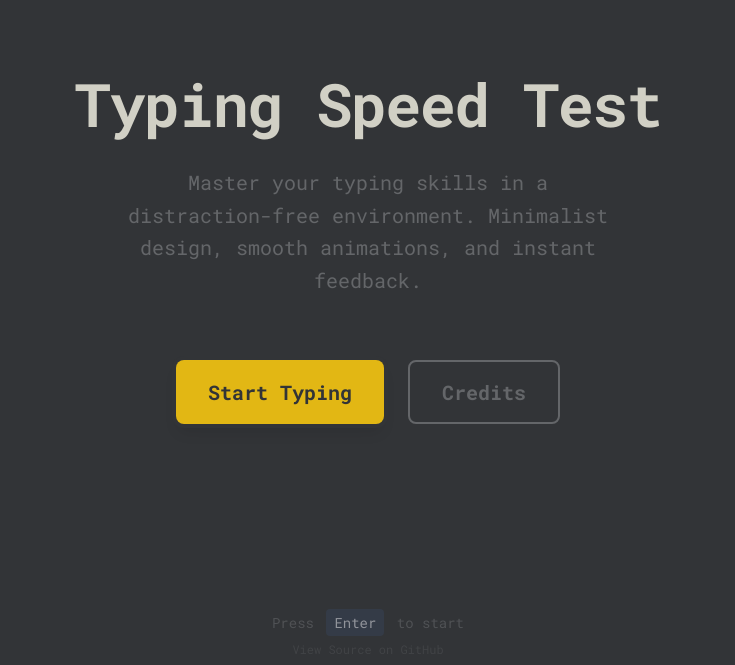
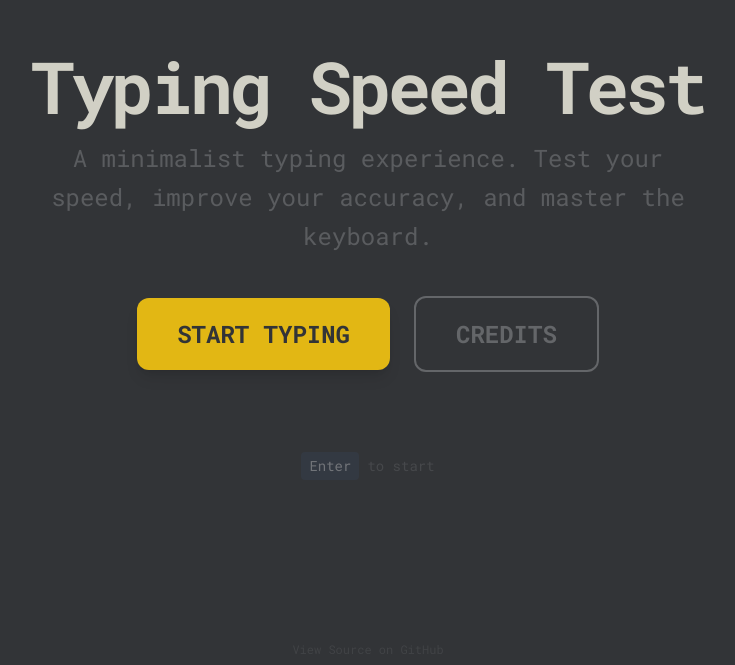
Before and after one commit to ramkrishna-js/Typing-Speed-Test, a React (Vite) app: page /#/ in a window 1280 px wide. Shown: the part 135-800 px from the top of the page, without its empty margins (272-1007 px from the left). Built offline with nearby package versions, Linux system fonts and the light colour scheme.

Commit message:
Fix: Start button, Contributors list, and README updates
Co-authored-by: ugadim51 <ugadim51@gmail.com>

```diff
--- a/src/components/Credits.jsx
+++ b/src/components/Credits.jsx
@@ -5,8 +5,12 @@ const Credits = ({ onBack }) => {
   const [loading, setLoading] = useState(true);
 
   useEffect(() => {
+    // We use the direct API URL. Casing should not matter but we use the exact one.
     fetch('https://api.github.com/repos/ramkrishna-js/Typing-Speed-Test/contributors')
-      .then(res => res.json())
+      .then(res => {
+        if (!res.ok) throw new Error('Failed to fetch');
+        return res.json();
+      })
       .then(data => {
         if (Array.isArray(data)) {
           setContributors(data);
@@ -14,53 +18,66 @@ const Credits = ({ onBack }) => {
         setLoading(false);
       })
       .catch(err => {
-        console.error("Failed to fetch contributors", err);
+        console.error("Contributors fetch error:", err);
         setLoading(false);
       });
   }, []);
 
-  const handleKeyDown = (e) => {
-    if (e.key === 'Escape') {
-      onBack();
-    }
-  };
-
   return (
     <div
-      className="flex flex-col items-center justify-center min-h-screen text-center space-y-8 animate-fade-in p-8"
-      onKeyDown={handleKeyDown}
+      className="flex flex-col items-center justify-center min-h-screen p-6 sm:p-12 space-y-10 outline-none"
+      onKeyDown={(e) => e.key === 'Escape' && onBack()}
       tabIndex={0}
       autoFocus
     >
-      <h1 className="text-4xl font-bold text-[var(--color-active-text)]">Credits</h1>
+      <div className="text-center space-y-2">
+        <h1 className="text-4xl md:text-5xl font-bold text-[var(--color-active-text)]">Project Credits</h1>
+        <p className="text-[var(--color-main-text)]">The people behind this project.</p>
+      </div>
 
-      <div className="bg-[var(--color-main-bg)] border border-[var(--color-main-text)] rounded-xl p-8 max-w-2xl w-full shadow-2xl">
-        {/* Main Developer */}
-        <div className="mb-10">
-          <h2 className="text-xl text-[var(--color-caret)] font-bold mb-4 uppercase tracking-widest">Main Developer</h2>
-          <div className="flex items-center justify-center space-x-4">
+      <div className="w-full max-w-3xl bg-[var(--color-main-bg)] border border-[var(--color-main-text)] rounded-2xl p-8 shadow-2xl space-y-12">
+
+        {/* Core Team */}
+        <div className="space-y-6">
+          <h2 className="text-sm uppercase tracking-[0.3em] text-[var(--color-main-text)] font-black text-center border-b border-[var(--color-main-text)] pb-2 opacity-50">
+            Core Team
+          </h2>
+          <div className="grid grid-cols-1 md:grid-cols-2 gap-8">
+            {/* Main Dev */}
+            <div className="flex items-center space-x-4 p-4 rounded-xl bg-white/5">
               <img src="https://github.com/ramkrishna-js.png" alt="ramkrishna-js" className="w-16 h-16 rounded-full border-2 border-[var(--color-caret)]" />
-             <div className="text-left">
-                <div className="text-[var(--color-active-text)] text-2xl font-bold">ramkrishna-js</div>
-                <a href="https://github.com/ramkrishna-js" target="_blank" className="text-[var(--color-main-text)] hover:text-[var(--color-active-text)] text-sm underline">View Profile</a>
+              <div>
+                <div className="text-[var(--color-active-text)] font-bold text-xl">ramkrishna-js</div>
+                <div className="text-[var(--color-main-text)] text-sm italic">Lead Developer</div>
+              </div>
+            </div>
+
+            {/* Co-Author / Collaborator */}
+            <div className="flex items-center space-x-4 p-4 rounded-xl bg-white/5">
+              <div className="w-16 h-16 rounded-full bg-gradient-to-br from-yellow-400 to-red-500 flex items-center justify-center text-white text-2xl font-bold border-2 border-[var(--color-caret)]">
+                U
+              </div>
+              <div>
+                <div className="text-[var(--color-active-text)] font-bold text-xl">ugadim51</div>
+                <div className="text-[var(--color-main-text)] text-sm italic">Co-Author</div>
+              </div>
             </div>
           </div>
         </div>
 
-        {/* Contributors */}
-        <div>
-          <h2 className="text-xl text-[var(--color-main-text)] font-bold mb-6 uppercase tracking-widest">Contributors</h2>
+        {/* GitHub Contributors */}
+        <div className="space-y-6">
+          <h2 className="text-sm uppercase tracking-[0.3em] text-[var(--color-main-text)] font-black text-center border-b border-[var(--color-main-text)] pb-2 opacity-50">
+            Contributors
+          </h2>
 
           {loading ? (
-            <div className="text-[var(--color-main-text)] animate-pulse">Loading...</div>
-          ) : (
-            <div className="grid grid-cols-1 sm:grid-cols-2 gap-4">
-              {contributors.filter(c => c.login !== 'ramkrishna-js').length === 0 ? (
-                 <div className="col-span-full text-[var(--color-main-text)] italic opacity-50">
-                    No other contributors yet. Be the first!
+            <div className="flex justify-center py-10">
+              <div className="w-8 h-8 border-4 border-[var(--color-caret)] border-t-transparent rounded-full animate-spin"></div>
             </div>
           ) : (
-                contributors
+            <div className="grid grid-cols-2 sm:grid-cols-3 md:grid-cols-4 gap-4">
+              {contributors
                 .filter(c => c.login !== 'ramkrishna-js')
                 .map(contributor => (
                   <a
@@ -68,12 +85,18 @@ const Credits = ({ onBack }) => {
                     href={contributor.html_url}
                     target="_blank"
                     rel="noreferrer"
-                      className="flex items-center space-x-3 p-3 rounded-lg hover:bg-white/5 transition-colors"
+                    className="flex flex-col items-center p-4 rounded-xl hover:bg-white/5 transition-all group"
                   >
-                      <img src={contributor.avatar_url} alt={contributor.login} className="w-10 h-10 rounded-full" />
-                      <span className="text-[var(--color-active-text)] font-mono">{contributor.login}</span>
+                    <img src={contributor.avatar_url} alt={contributor.login} className="w-12 h-12 rounded-full mb-3 group-hover:scale-110 transition-transform" />
+                    <span className="text-[var(--color-main-text)] group-hover:text-[var(--color-active-text)] text-sm truncate w-full text-center">
+                      {contributor.login}
+                    </span>
                   </a>
-                  ))
+                ))}
+              {contributors.filter(c => c.login !== 'ramkrishna-js').length === 0 && (
+                <div className="col-span-full text-center py-4 text-[var(--color-main-text)] italic text-sm">
+                  Waiting for more amazing people to contribute...
+                </div>
               )}
             </div>
           )}
@@ -82,9 +105,10 @@ const Credits = ({ onBack }) => {
 
       <button
         onClick={onBack}
-        className="text-[var(--color-main-text)] hover:text-[var(--color-active-text)] transition-colors underline"
+        className="px-8 py-3 text-[var(--color-main-text)] hover:text-[var(--color-active-text)] text-lg transition-colors flex items-center space-x-2"
       >
-        Back to Home (Esc)
+        <span>← Back to Home</span>
+        <kbd className="hidden sm:inline bg-gray-700 px-2 py-1 rounded text-xs ml-2">Esc</kbd>
       </button>
     </div>
   );
--- a/src/components/Home.jsx
+++ b/src/components/Home.jsx
@@ -1,33 +1,39 @@
 const Home = ({ onStart, onCredits }) => {
   return (
-      <div className="flex flex-col items-center justify-center min-h-screen text-center space-y-8 animate-fade-in p-4">
-        <h1 className="text-4xl md:text-6xl font-bold text-[var(--color-active-text)] tracking-tight">
+    <div className="flex flex-col items-center justify-center min-h-screen text-center p-6 space-y-10">
+      <div className="space-y-4">
+        <h1 className="text-5xl md:text-7xl font-bold text-[var(--color-active-text)] tracking-tighter">
           Typing Speed Test
         </h1>
+        <p className="text-lg md:text-2xl text-[var(--color-main-text)] max-w-2xl mx-auto leading-relaxed opacity-80">
+          A minimalist typing experience. Test your speed, improve your accuracy, and master the keyboard.
+        </p>
+      </div>
 
-        <p className="text-lg md:text-xl text-[var(--color-main-text)] max-w-lg leading-relaxed">
-          Master your typing skills in a distraction-free environment.
-          Minimalist design, smooth animations, and instant feedback.
-        </p>
-
-        <div className="pt-8 flex flex-col md:flex-row gap-6">
+      <div className="flex flex-col sm:flex-row gap-6 items-center">
         <button
-            onClick={onStart}
-            className="group relative px-8 py-4 bg-[var(--color-caret)] text-[var(--color-main-bg)] text-xl font-bold rounded-lg shadow-lg hover:shadow-xl hover:scale-105 transition-all duration-200 focus:outline-none focus:ring-4 ring-offset-4 ring-offset-[var(--color-main-bg)] ring-[var(--color-caret)]"
+          onClick={() => {
+            console.log("Start button clicked");
+            onStart();
+          }}
+          className="px-10 py-5 bg-[var(--color-caret)] text-[var(--color-main-bg)] text-2xl font-black rounded-xl hover:scale-105 active:scale-95 transition-all duration-200 cursor-pointer shadow-lg"
         >
-            Start Typing
+          START TYPING
         </button>
 
         <button
           onClick={onCredits}
-            className="px-8 py-4 bg-transparent border-2 border-[var(--color-main-text)] text-[var(--color-main-text)] text-xl font-bold rounded-lg hover:border-[var(--color-active-text)] hover:text-[var(--color-active-text)] transition-all duration-200 focus:outline-none"
+          className="px-10 py-5 bg-transparent border-2 border-[var(--color-main-text)] text-[var(--color-main-text)] text-2xl font-bold rounded-xl hover:border-[var(--color-active-text)] hover:text-[var(--color-active-text)] transition-all duration-200 cursor-pointer"
         >
-            Credits
+          CREDITS
         </button>
       </div>
 
-        <div className="absolute bottom-8 text-[var(--color-main-text)] opacity-60 text-sm">
-          Press <kbd className="bg-gray-700 px-2 py-1 rounded mx-1 text-gray-300">Enter</kbd> to start
+      <div className="pt-10 flex flex-col items-center space-y-2 opacity-40">
+        <div className="flex items-center space-x-2">
+          <kbd className="bg-gray-700 px-2 py-1 rounded text-gray-300 text-sm font-mono">Enter</kbd>
+          <span className="text-sm">to start</span>
+        </div>
       </div>
     </div>
   );
```
Also changed, not shown: 1 other file (tests, documents, lock files or other folders). Lines whose indentation alone changed are shown as unchanged.
